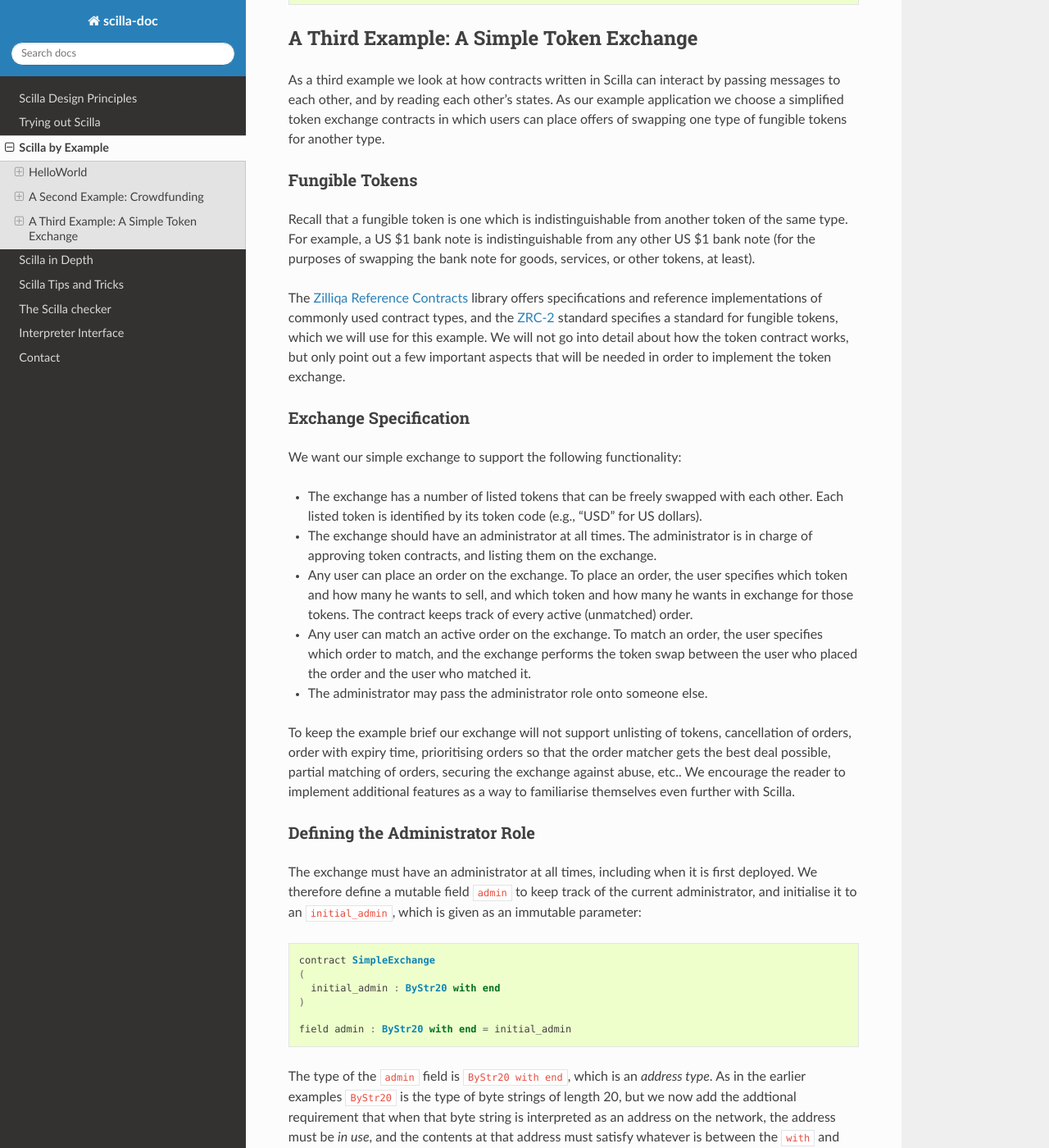
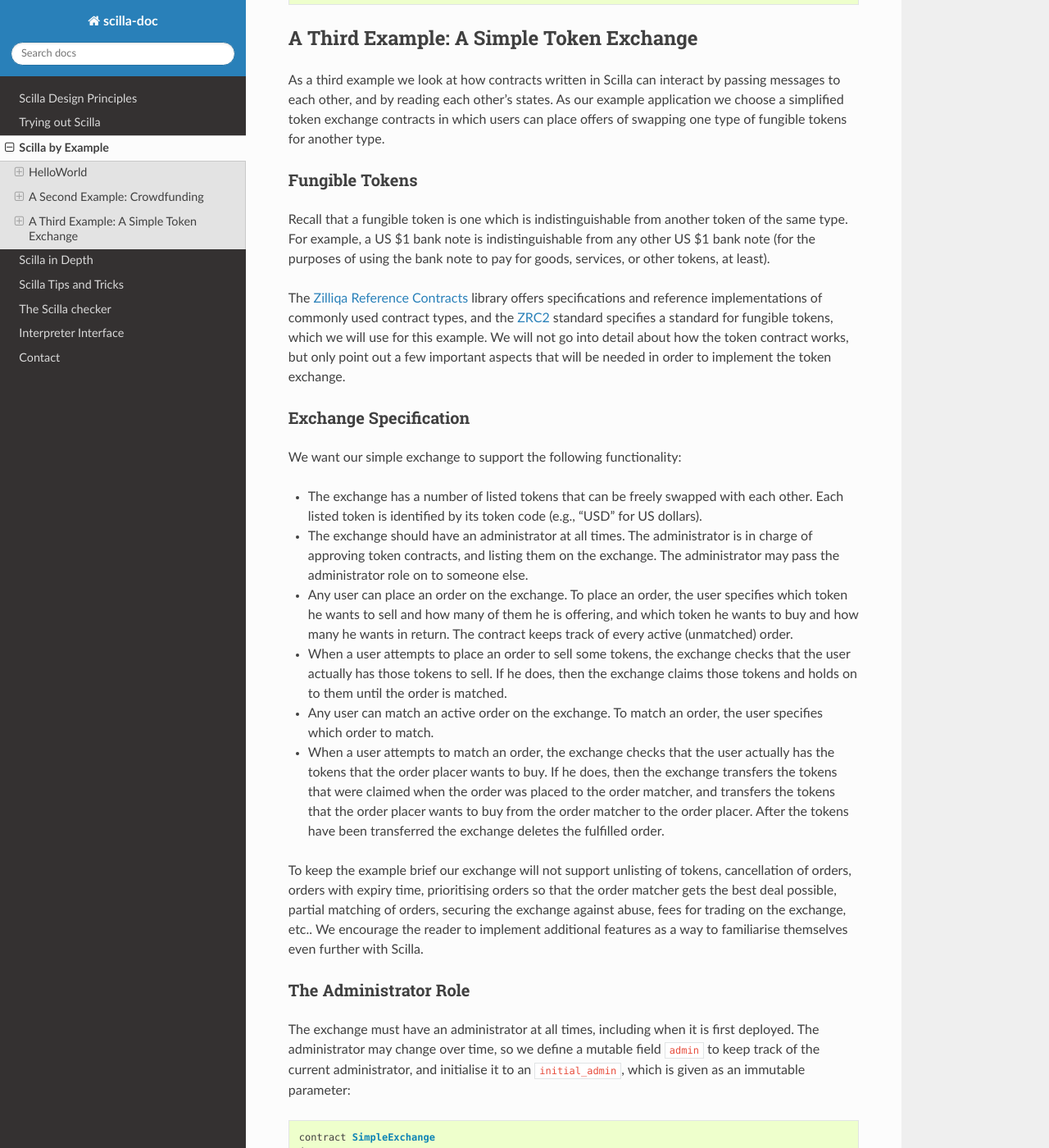
Before and after one commit to Zilliqa/scilla-docs, a Sphinx documentation site: the page built from docs/source/scilla-by-example.rst, in a window 1280 px wide and 1400 px high, scrolled down 14722 px. Shown: the whole window at 82% size. Built offline with Sphinx 7.4.7 and the Read the Docs theme 2.0.0, drawn with Linux system fonts in a browser that asks for light colours; some of the changed text lies outside the part shown.

Commit message:
Listing of tokens

```diff
--- a/docs/source/scilla-by-example.rst
+++ b/docs/source/scilla-by-example.rst
@@ -862,12 +862,12 @@ Fungible Tokens
 Recall that a fungible token is one which is indistinguishable from
 another token of the same type. For example, a US $1 bank note is
 indistinguishable from any other US $1 bank note (for the purposes of
-swapping the bank note for goods, services, or other tokens, at
+using the bank note to pay for goods, services, or other tokens, at
 least).
 
 The `Zilliqa Reference Contracts <https://github.com/Zilliqa/ZRC>`_
 library offers specifications and reference implementations of
-commonly used contract types, and the `ZRC-2
+commonly used contract types, and the `ZRC2
 <https://github.com/Zilliqa/ZRC/blob/master/zrcs/zrc-2.md>`_ standard
 specifies a standard for fungible tokens, which we will use for this
 example. We will not go into detail about how the token contract
@@ -886,36 +886,48 @@ We want our simple exchange to support the following functionality:
 
 + The exchange should have an administrator at all times. The
   administrator is in charge of approving token contracts, and listing
-  them on the exchange.
+  them on the exchange. The administrator may pass the administrator
+  role on to someone else.
 
 + Any user can place an order on the exchange. To place an order, the
-  user specifies which token and how many he wants to sell, and which
-  token and how many he wants in exchange for those tokens. The
-  contract keeps track of every active (unmatched) order.
+  user specifies which token he wants to sell and how many of them he
+  is offering, and which token he wants to buy and how many he
+  wants in return. The contract keeps track of every active
+  (unmatched) order.
+
++ When a user attempts to place an order to sell some tokens, the
+  exchange checks that the user actually has those tokens to sell. If
+  he does, then the exchange claims those tokens and holds on to them
+  until the order is matched.
 
 + Any user can match an active order on the exchange. To match an
-  order, the user specifies which order to match, and the exchange
-  performs the token swap between the user who placed the order and
-  the user who matched it.
+  order, the user specifies which order to match.
 
-+ The administrator may pass the administrator role onto someone else.
++ When a user attempts to match an order, the exchange checks that the
+  user actually has the tokens that the order placer wants to buy. If
+  he does, then the exchange transfers the tokens that were claimed
+  when the order was placed to the order matcher, and transfers the
+  tokens that the order placer wants to buy from the order matcher to
+  the order placer. After the tokens have been transferred the
+  exchange deletes the fulfilled order.
+
+To keep the example brief our exchange will not support unlisting of
+tokens, cancellation of orders, orders with expiry time, prioritising
+orders so that the order matcher gets the best deal possible, partial
+matching of orders, securing the exchange against abuse, fees for
+trading on the exchange, etc.. We encourage the reader to implement
+additional features as a way to familiarise themselves even further
+with Scilla.
 
 
-To keep the example brief our exchange will not support unlisting of
-tokens, cancellation of orders, order with expiry time, prioritising
-orders so that the order matcher gets the best deal possible, partial
-matching of orders, securing the exchange against abuse, etc.. We
-encourage the reader to implement additional features as a way to
-familiarise themselves even further with Scilla.
-
-
-Defining the Administrator Role
+The Administrator Role
 ********************************
 
 The exchange must have an administrator at all times, including when
-it is first deployed. We therefore define a mutable field ``admin`` to
-keep track of the current administrator, and initialise it to an
-``initial_admin``, which is given as an immutable parameter:
+it is first deployed. The administrator may change over time, so we
+define a mutable field ``admin`` to keep track of the current
+administrator, and initialise it to an ``initial_admin``, which is
+given as an immutable parameter:
 
 .. code-block:: ocaml
 
@@ -934,14 +946,15 @@ network, the address must be `in use`, and the contents at that
 address must satisfy whatever is between the ``with`` and ``end``
 keywords.
 
-In this case since there is nothing between ``with`` and ``end``, we
-have no additional requirements, but the address must be in use,
-either by a user or by another contract. (We will go into more detail
+In this case there is nothing between ``with`` and ``end``, so we have
+no additional requirements. However, the address must be in use,
+either by a user or by another contract - otherwise Scilla will not
+accept it as having a legal address type. (We will go into more detail
 about address types when the exchange interacts with the listed token
 contracts.)
 
 Multiple transitions will need to check that the ``_sender`` is the
-current ``admin``, so let's define a procedure that checks that that
+current ``admin``, so let us define a procedure that checks that that
 is the case:
 
 .. code-block:: ocaml
@@ -982,13 +995,13 @@ on to someone else. The new admin must once again be an address that
 is in use.
 
 
-Intermezzo: Transferring Tokens On Behalf Of Users
-***************************************************
+Intermezzo: Transferring Tokens On Behalf Of The Token Owner
+*************************************************************
 
 Before we continue adding features to our exchange we must first look
 at how token contracts transfer tokens between users.
 
-Each ZRC-2 token standard defines a field ``balances`` which keeps
+The ZRC2 token standard defines a field ``balances`` which keeps
 track of how many tokens each user has:
 
 .. code-block:: ocaml
@@ -999,27 +1012,34 @@ However, this is not particularly useful for our exchange, because the
 token contract won't allow the exchange to transfer tokens belonging
 to someone other than the exchange itself.
 
-Instead, the ZRC-2 defines a field ``allowances``, which a user who
-owns tokens can use to allow another user partial access to the
-owner's tokens:
+Instead, the ZRC2 standard defines a field ``allowances``, which a
+user who owns tokens can use to allow another user partial access to
+the owner's tokens:
 
 .. code-block:: ocaml
 
    field allowances: Map ByStr20 (Map ByStr20 Uint128)
 
+For instance, if Alice has given Bob an allowance of 100 tokens, then
+the ``allowances`` map in token contract will have the contain the
+value ``allowances[<address of Alice>][<address of Bob>] = 100``. This
+allows Bob to spend 100 of Alice's tokens as if they were his
+own. (Alice can of course withdraw the allowance, as long as Bob
+hasn't yet spent the tokens).
+
 Before a user places an order, the user should provide the exchange
-with a token allowance equivalent to the amount that is put up for
-sale. The user can then place the order, and the exchange can check
+with an allowance of the token he wants to sell to cover the
+order. The user can then place the order, and the exchange can check
 that the allowance is sufficient. The exchange then transfers the
 tokens to its own account for holding until the order is matched.
 
 Similarly, before a user matches an order, the user should provide the
-exchange with a token allowance equivalent to the amount that the
-order placer wants to buy. The user can then match the order, and the
-exchange can check that the allowance is sufficent. The exchange then
-transfers those tokens to the user who placed the order, and transfers
-to the matching user the tokens that it transferred to itself when the
-order was placed.
+exchange with an allowance of the token that the order placer wants to
+buy. The user can then match the order, and the exchange can check
+that the allowance is sufficent. The exchange then transfers those
+tokens to the user who placed the order, and transfers to the matching
+user the tokens that it transferred to itself when the order was
+placed.
 
 In order to check the current allowance that a user has given to the
 exchange, we will need to specify the ``allowances`` field in the
@@ -1037,7 +1057,8 @@ also be satisfied:
   by a contract, and not by a user.
 
 + The keyword ``field`` specifies that the contract in question must
-  contain a mutable field of the specified type.
+  contain a mutable field with the specified name and of the specified
+  type.
 
 
 Listing a New Token
@@ -1046,3 +1067,95 @@ Listing a New Token
 The exchange keeps track of its listed tokens, i.e., which tokens are
 allowed to be traded on the exchange. We do this by defining a map
 from the token code (a ``String``) to the address of the token.
+
+.. code-block:: ocaml
+
+   field listed_tokens :
+     Map String (ByStr20 with contract
+                                field allowances : Map ByStr20 (Map ByStr20 Uint128)
+                         end)
+     = Emp String (ByStr20 with contract
+                                  field allowances : Map ByStr20 (Map ByStr20 Uint128)
+                           end)
+
+Only the administrator is allowed to list new tokens, so we leverage
+the ``CheckSenderIsAdmin`` procedure again here.
+
+Additionally, we only want to list tokens that have a different token
+code from the previously listed tokens. For this purpose we define a
+procedure ``CheckIsTokenUnlisted`` to check whether a token code is
+defined as a key in the ``listed_tokens`` map.
+:
+
+.. code-block:: ocaml
+
+   library SimpleExchangeLib
+
+   let false = False
+
+   ...
+
+   contract SimpleExchange (...)
+
+   ...
+
+   procedure ThrowListingStatusException(
+     token_code : String,
+     expected_status : Bool,
+     actual_status : Bool)
+     e = { _exception : "UnexpectedListingStatus";
+          token_code: token_code;
+          expected : expected_status;
+          actual : actual_status };
+     throw e
+   end
+
+   procedure CheckIsTokenUnlisted(
+     token_code : String
+     )
+     (* Is the token code listed? *)
+     token_code_is_listed <- exists listed_tokens[token_code];
+     match token_code_is_listed with
+     | True =>
+       (* Incorrect listing status *)
+       ThrowListingStatusException token_code false token_code_is_listed
+     | False => (* Nothing to do *)
+     end
+   end
+
+This time we define a helper procedure ``ThrowListingStatusException``
+which unconditionally throws an exception. This will be useful later
+when we later write the transition for placing orders, because we will
+need to check that the tokens involved in the order are listed.
+
+We also define the constant ``false`` in the contract's library. This
+is due to the fact that Scilla requires all values to be named before
+they are used in computations. Defining constants in library code
+prevents us from cluttering the transition code with constant
+definitions:
+
+.. code-block:: ocaml
+
+   (* Incorrect listing status *)
+   false = False; (* We don't want to do it like this *)
+   ThrowListingStatusException token_code false token_code_is_listed
+
+With the helper procedures in place we are now ready to define the
+``ListToken`` transition as follows:
+
+.. code-block:: ocaml
+
+   transition ListToken(
+     token_code : String,
+     new_token : ByStr20 with contract field allowances : Map ByStr20 (Map ByStr20 Uint128) end
+     )
+     (* Only the admin may list new tokens.  *)
+     CheckSenderIsAdmin;
+     (* Only new token codes are allowed.  *)
+     CheckIsTokenUnlisted token_code;
+     (* Everything is ok. The token can be listed *)
+     listed_tokens[token_code] := new_token
+   end
+
+Placing an Order
+********************
```
